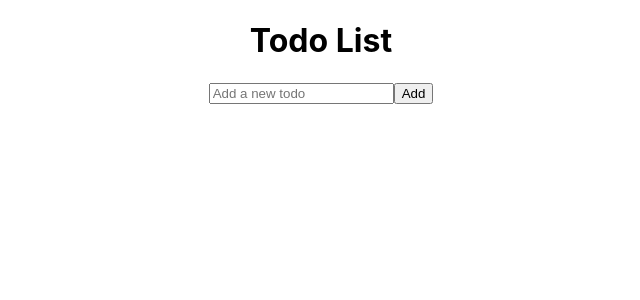
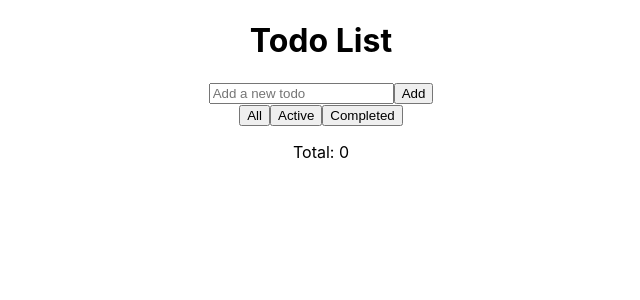
Before and after one commit to vjrossi/tino-todo-list, a React (Create React App) app: page / in a window 1280 px wide. Shown: the top 300 px of the page, without its empty margins (319-959 px from the left). Built offline with nearby package versions, Linux system fonts and the light colour scheme.

Commit message:
added filtering

```diff
--- a/src/components/Todo.tsx
+++ b/src/components/Todo.tsx
@@ -1,40 +1,34 @@
-import React, { useState, useEffect } from 'react';
+import React, { useState } from 'react';
+import { todoService } from '../services/todoService';
+import { TodoItem } from '../types/todo';
 
-interface TodoItem {
-  id: number;
-  text: string;
-  completed: boolean;
-}
+type FilterType = 'all' | 'active' | 'completed';
 
 const Todo: React.FC = () => {
-  const [todos, setTodos] = useState<TodoItem[]>(() => {
-    // Load todos from localStorage on initial render
-    const savedTodos = localStorage.getItem('todos');
-    return savedTodos ? JSON.parse(savedTodos) : [];
-  });
+  const [todos, setTodos] = useState<TodoItem[]>(() => todoService.getTodos());
   const [inputText, setInputText] = useState('');
-
-  // Save todos to localStorage whenever the todos state changes
-  useEffect(() => {
-    localStorage.setItem('todos', JSON.stringify(todos));
-  }, [todos]);
+  const [filter, setFilter] = useState<FilterType>('all');
 
   const addTodo = () => {
     if (inputText.trim() !== '') {
-      setTodos([...todos, { id: Date.now(), text: inputText, completed: false }]);
+      setTodos(todoService.addTodo(todos, inputText));
       setInputText('');
     }
   };
 
   const toggleTodo = (id: number) => {
-    setTodos(todos.map(todo =>
-      todo.id === id ? { ...todo, completed: !todo.completed } : todo
-    ));
+    setTodos(todoService.toggleTodo(todos, id));
   };
 
   const deleteTodo = (id: number) => {
-    setTodos(todos.filter(todo => todo.id !== id));
+    setTodos(todoService.deleteTodo(todos, id));
   };
+
+  const filteredTodos = todos.filter(todo => {
+    if (filter === 'active') return !todo.completed;
+    if (filter === 'completed') return todo.completed;
+    return true;
+  });
 
   return (
     <div>
@@ -46,8 +40,13 @@ const Todo: React.FC = () => {
         placeholder="Add a new todo"
       />
       <button onClick={addTodo}>Add</button>
+      <div>
+        <button onClick={() => setFilter('all')}>All</button>
+        <button onClick={() => setFilter('active')}>Active</button>
+        <button onClick={() => setFilter('completed')}>Completed</button>
+      </div>
       <ul>
-        {todos.map(todo => (
+        {filteredTodos.map(todo => (
           <li key={todo.id}>
             <input
               type="checkbox"
@@ -61,6 +60,11 @@ const Todo: React.FC = () => {
           </li>
         ))}
       </ul>
+      <div>
+        {filter === 'all' && `Total: ${todos.length}`}
+        {filter === 'active' && `Active: ${todos.filter(todo => !todo.completed).length}`}
+        {filter === 'completed' && `Completed: ${todos.filter(todo => todo.completed).length}`}
+      </div>
     </div>
   );
 };
```
